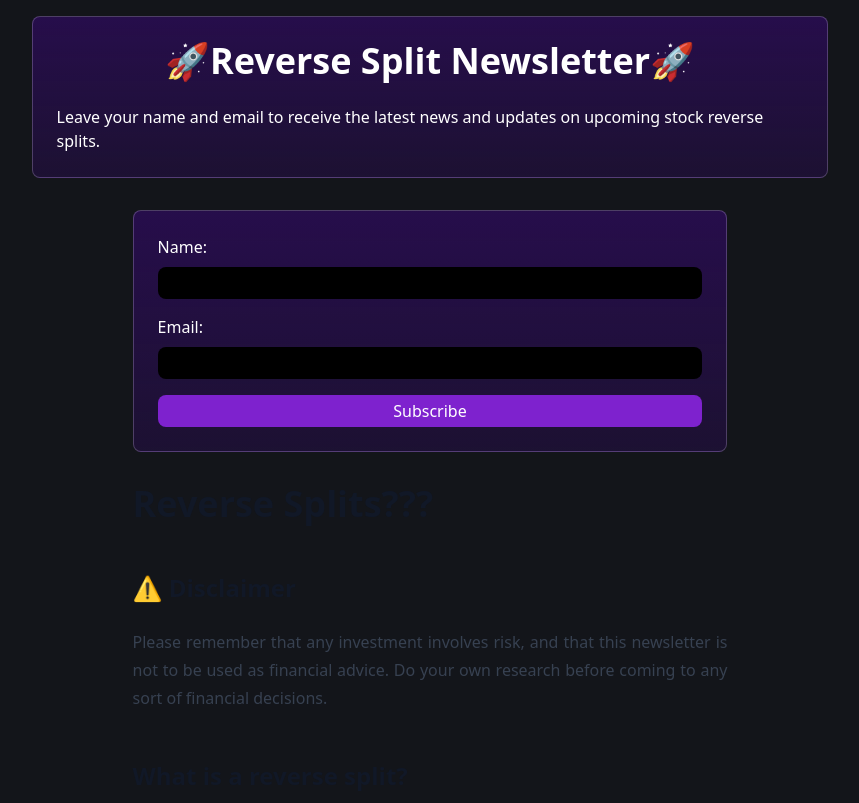
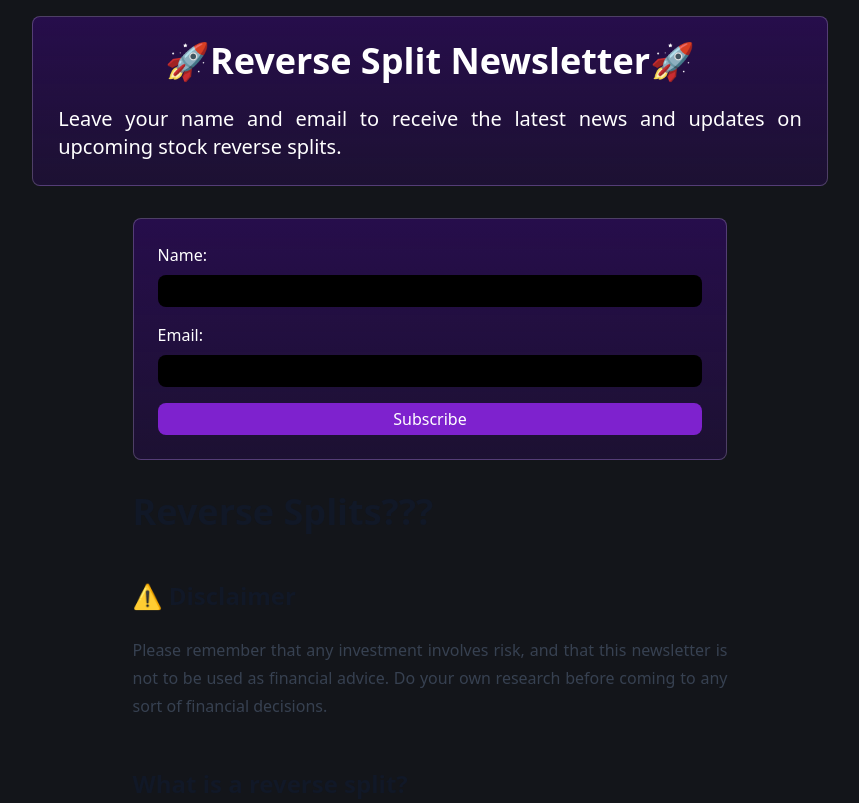
Before and after one commit to seansusmilch/reverse-splitter, an Astro site in the folder site/: page / in a window 1280 px wide. Shown: the top 803 px of the page, without its empty margins (210-1069 px from the left). Built offline with nearby package versions, Linux system fonts and the light colour scheme; Astro itself is replaced by a stand-in of ours.

Commit message:
better homepage

```diff
--- a/site/src/pages/index.astro
+++ b/site/src/pages/index.astro
@@ -38,11 +38,11 @@ if (Astro.request.method === 'POST') {
 
 <Layout title='Welcome to the Reverse Split Newsletter'>
   <main>
-    <div class='instructions'>
+    <div class='instructions flex flex-col items-center'>
       <h1 class='text-4xl font-bold mb-6 text-center'>
         🚀Reverse Split Newsletter🚀
       </h1>
-      <p>
+      <p class='max-w-prose text-justify text-xl'>
         Leave your name and email to receive the latest news and updates on
         upcoming stock reverse splits.
       </p>
```
